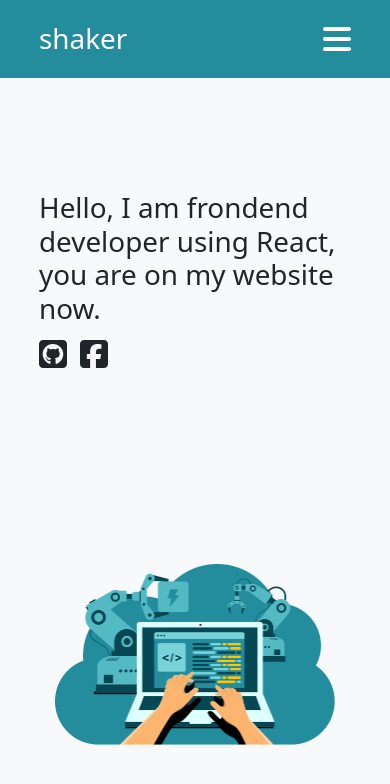
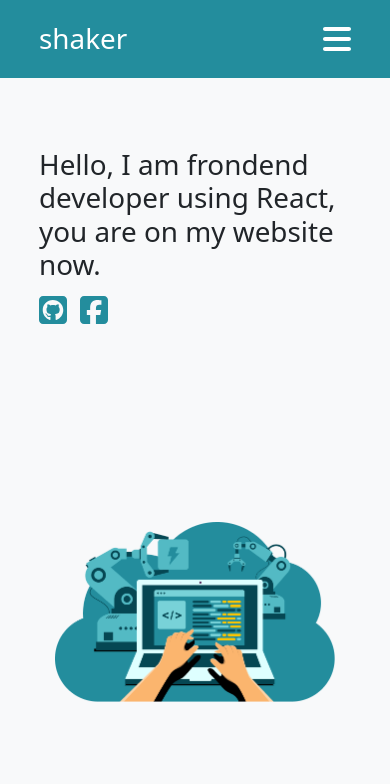
Before and after one commit to Mouhamad-Shaker-1/my-profile, a React (Vite) app: page / in a window 390 px wide. Shown: the top 784 px of the page. Built offline with nearby package versions, Linux system fonts and the light colour scheme.

Commit message:
fixed the header and make it more responsive

```diff
--- a/src/App.css
+++ b/src/App.css
@@ -86,6 +86,7 @@
     font-size: 2rem;
     margin-right: .4em;
     cursor: pointer;
+    color: #238D9D;
 }
 
 .container-icon {
--- a/src/components/Layout.jsx
+++ b/src/components/Layout.jsx
@@ -3,12 +3,13 @@ import { Outlet } from 'react-router-dom'
 import Navbar from './Navbar'
 
 export default function Layout() {
+
     return (
-        <div>
+        <>
             <Navbar />
             <main>
                 <Outlet />
             </main>
-        </div>
+        </>
     )
 }
--- a/src/components/Navbar.jsx
+++ b/src/components/Navbar.jsx
@@ -2,15 +2,27 @@ import { NavLink } from "react-router-dom"
 import { useState, useEffect } from "react"
 
 import { FontAwesomeIcon } from '@fortawesome/react-fontawesome'
-import { faBars } from '@fortawesome/free-solid-svg-icons'
+import { faBars, faChevronCircleLeft } from '@fortawesome/free-solid-svg-icons'
 
 export default function Navbar() {
 
-    const [showNavbar, setShowNavbar] = useState(window.innerWidth < 500 ? false : true)
+    const [showNavbar, setShowNavbar] = useState(window.innerWidth < 680 ? false : true)
 
     function toggleNavbarSmallScreen() {
         setShowNavbar(prevShowNavbar => !prevShowNavbar)
     }
+
+
+    window.addEventListener("resize", () => {
+        if (window.innerWidth > 680) {
+            setShowNavbar(true)
+        } else {
+            setShowNavbar(false)
+        }
+    });
+
+
+
 
     return (
         <header>
--- a/src/index.css
+++ b/src/index.css
@@ -6,6 +6,11 @@
 
 body {
     background-color: #F8F9FA;
+
+}
+
+main {
+    margin-top: 3.2rem;
 }
 
 h1 {
@@ -16,6 +21,9 @@ header {
     min-height: 3.2rem;
     padding: 1.4rem 0;
     background-color: #238D9D;
+    position: fixed;
+    width: 100%;
+    top: 0;
 }
 
 
@@ -24,6 +32,7 @@ nav {
     flex-direction: column;
     justify-content: center;
     align-items: center;
+
 }
 
 
--- a/src/pages/Home.jsx
+++ b/src/pages/Home.jsx
@@ -12,8 +12,8 @@ export default function Home() {
                 <div className="intro">
                     <h1>Hello, I am frondend developer using React, you are on my website now.</h1>
                     <div className="container-icon">
-                        <FontAwesomeIcon className="icon" icon={faSquareGithub} />
-                        <FontAwesomeIcon className="icon" icon={faSquareFacebook} />
+                        <a href="https://github.com/Mouhamad-Shaker-1"><FontAwesomeIcon className="icon" icon={faSquareGithub} /></a>
+                        <a href=""><FontAwesomeIcon className="icon" icon={faSquareFacebook} /></a>
                     </div>
                 </div>
                 <img className="img-intro" src={computerImg} />
```
